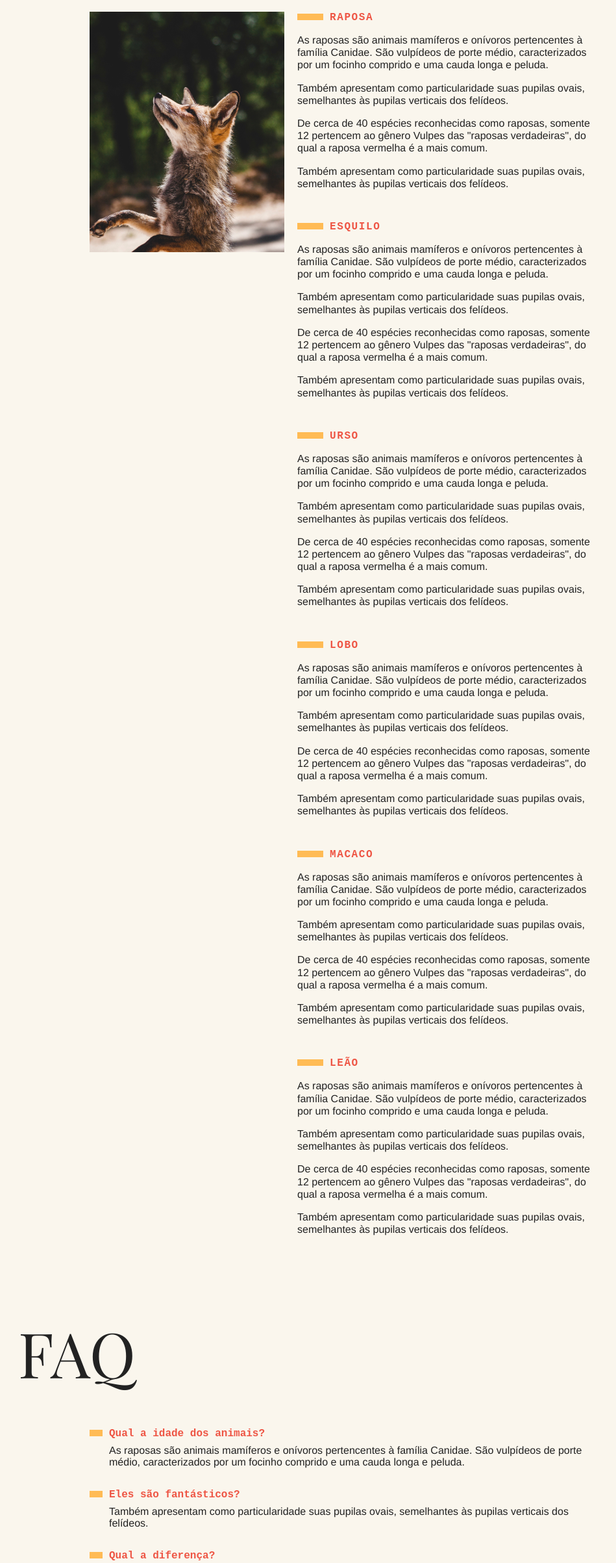
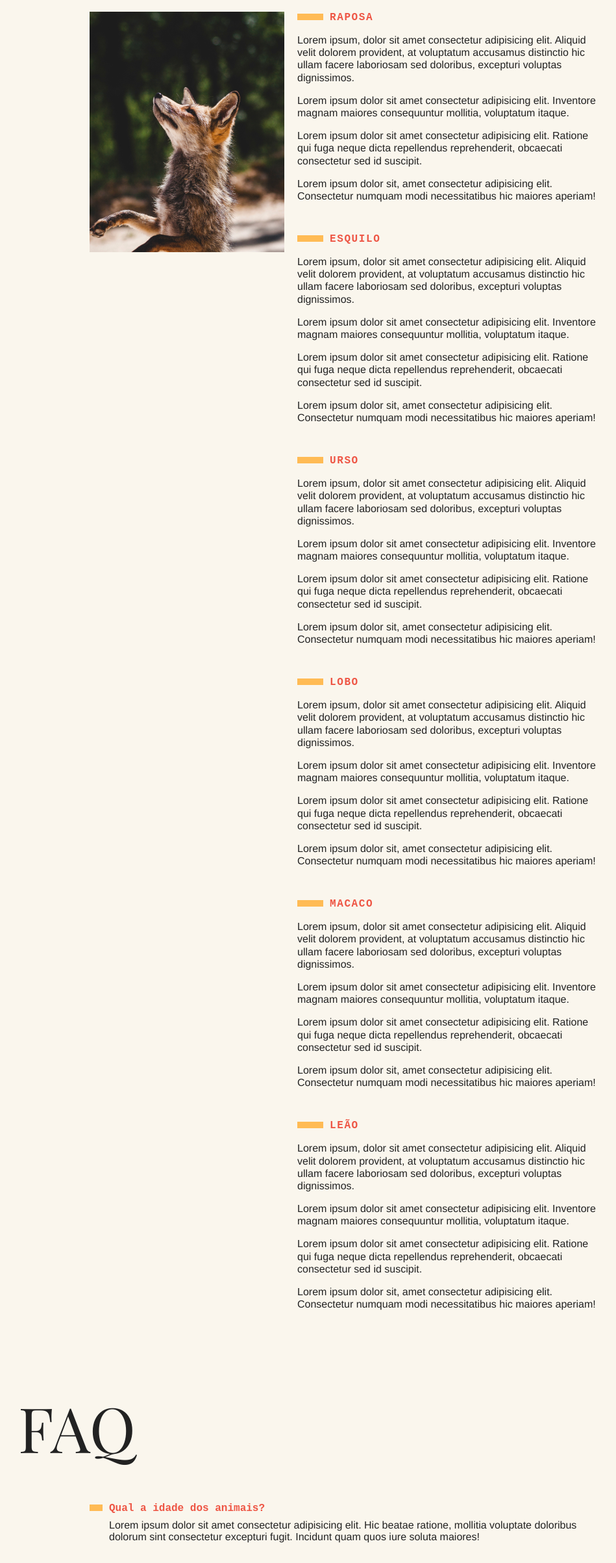
Before and after one commit to fermercado/JavaScript---Estudos, a plain HTML site: page 12- Projeto 1/index.html in a window 1280 px wide. Shown: the part 340-2745 px from the top of the page at 65% size, without its empty margins (162-1111 px from the left). Drawn offline with Linux system fonts and the light colour scheme.

Commit message:
upgrade projeto 1

```diff
--- /dev/null
+++ b/12- Projeto 1/app/script.js
@@ -0,0 +1,87 @@
+function initTabNav() {
+  const tabMenu = document.querySelectorAll('.js-tabmenu li')
+  const tabContent = document.querySelectorAll('.js-tabcontent section')
+
+  if (tabMenu.length && tabContent.length) {
+    tabContent[0].classList.add('ativo')
+
+    function activeTab(index) {
+      tabContent.forEach(section => {
+        section.classList.remove('ativo')
+      })
+      tabContent[index].classList.add('ativo')
+    }
+
+    tabMenu.forEach((itemMenu, index) => {
+      itemMenu.addEventListener('click', () => {
+        activeTab(index)
+      })
+    })
+  }
+}
+initTabNav()
+
+function initAccordion() {
+  const accordionList = document.querySelectorAll('.js-accordion dt')
+  const activeClass = 'ativo'
+  if (accordionList.length) {
+    accordionList[0].classList.add(activeClass)
+    accordionList[0].nextElementSibling.classList.add(activeClass)
+    function activeAccordion() {
+      this.classList.toggle(activeClass)
+      this.nextElementSibling.classList.toggle(activeClass)
+    }
+    accordionList.forEach(item => {
+      item.addEventListener('click', activeAccordion)
+    })
+  }
+}
+
+initAccordion()
+
+function initScrollSmooth() {
+  const linksInternos = document.querySelectorAll('.js-menu a[href^="#"]')
+
+  function scrollToSection(event) {
+    event.preventDefault()
+    const href = event.currentTarget.getAttribute('href')
+    const section = document.querySelector(href)
+
+    section.scrollIntoView({
+      behavior: 'smooth',
+      block: 'start'
+    })
+
+    // forma alternativa
+    // const topo = section.offsetTop
+    // window.scrollTo({
+    //   top: topo,
+    //   behavior: 'smooth'
+    // })
+  }
+  linksInternos.forEach(link => {
+    link.addEventListener('click', scrollToSection)
+  })
+}
+
+initScrollSmooth()
+
+function initAnimationScroll() {
+  const sections = document.querySelectorAll('.js-scroll')
+
+  if (sections.length) {
+    const windowMetade = window.innerHeight * 0.7
+
+    function animaScroll() {
+      sections.forEach(section => {
+        const sectionTop = section.getBoundingClientRect().top
+        const isSectionVisible = sectionTop - windowMetade < 0
+        if (isSectionVisible) section.classList.add('ativo')
+        // else section.classList.remove('ativo')
+      })
+    }
+  }
+  animaScroll()
+  window.addEventListener('scroll', animaScroll)
+}
+initAnimationScroll()
--- a/12- Projeto 1/index.html
+++ b/12- Projeto 1/index.html
@@ -1,17 +1,21 @@
 <!DOCTYPE html>
-<html>
+<html lang="en">
 
 <head>
-  <meta charset="utf-8" />
-  <meta http-equiv="X-UA-Compatible" content="IE=edge">
+  <meta charset="UTF-8" />
+  <meta http-equiv="X-UA-Compatible" content="IE=edge" />
+  <meta name="viewport" content="width=device-width, initial-scale=1.0" />
+
+  <style>
+    @import url('https://fonts.googleapis.com/css2?family=Playfair+Display+SC&display=swap');
+  </style>
+  <link rel="stylesheet" href="css/style.css" />
+
   <title>Animais Fantásticos</title>
-  <meta name="viewport" content="width=device-width, initial-scale=1">
-  <link href="https://fonts.googleapis.com/css?family=Playfair+Display+SC" rel="stylesheet">
-  <link rel="stylesheet" type="text/css" href="css/style.css" />
 </head>
 
 <body>
-  <nav class="menu">
+  <nav class="menu js-menu">
     <ul>
       <li><a href="#animais">Animais</a></li>
       <li><a href="#faq">Faq</a></li>
@@ -19,119 +23,220 @@
       <li><a href="https://www.origamid.com/">Dev →</a></li>
     </ul>
   </nav>
-  <section class="grid-section animais" id="animais">
+  <section class="grid-section animais js-scroll" id="animais">
     <h1 class="titulo">Animais Fantásticos</h1>
-    <ul class="animais-lista">
+    <ul class="animais-lista js-tabmenu">
       <li>
-        <img src="img/imagem1.jpg">
+        <img src="img/imagem1.jpg" />
       </li>
       <li>
-        <img src="img/imagem2.jpg">
+        <img src="img/imagem2.jpg" />
       </li>
       <li>
-        <img src="img/imagem3.jpg">
+        <img src="img/imagem3.jpg" />
       </li>
       <li>
-        <img src="img/imagem4.jpg">
+        <img src="img/imagem4.jpg" />
       </li>
       <li>
-        <img src="img/imagem5.jpg">
+        <img src="img/imagem5.jpg" />
       </li>
       <li>
-        <img src="img/imagem6.jpg">
+        <img src="img/imagem6.jpg" />
       </li>
     </ul>
-    <div class="animais-descricao">
+    <div class="animais-descricao js-scroll js-tabcontent">
       <section>
         <h2>Raposa</h2>
-        <p>As raposas são animais mamíferos e onívoros pertencentes à família Canidae. São vulpídeos de porte médio, caracterizados
-          por um focinho comprido e uma cauda longa e peluda.</p>
-        <p>Também apresentam como particularidade suas pupilas ovais, semelhantes às pupilas verticais dos felídeos.</p>
-        <p>De cerca de 40 espécies reconhecidas como raposas, somente 12 pertencem ao gênero Vulpes das "raposas verdadeiras", do
-          qual a raposa vermelha é a mais comum.</p>
-        <p>Também apresentam como particularidade suas pupilas ovais, semelhantes às pupilas verticais dos felídeos.</p>
+        <p>
+          Lorem ipsum, dolor sit amet consectetur adipisicing elit. Aliquid
+          velit dolorem provident, at voluptatum accusamus distinctio hic
+          ullam facere laboriosam sed doloribus, excepturi voluptas
+          dignissimos.
+        </p>
+        <p>
+          Lorem ipsum dolor sit amet consectetur adipisicing elit. Inventore
+          magnam maiores consequuntur mollitia, voluptatum itaque.
+        </p>
+        <p>
+          Lorem ipsum dolor sit amet consectetur adipisicing elit. Ratione qui
+          fuga neque dicta repellendus reprehenderit, obcaecati consectetur
+          sed id suscipit.
+        </p>
+        <p>
+          Lorem ipsum dolor sit, amet consectetur adipisicing elit.
+          Consectetur numquam modi necessitatibus hic maiores aperiam!
+        </p>
       </section>
 
       <section>
         <h2>Esquilo</h2>
-        <p>As raposas são animais mamíferos e onívoros pertencentes à família Canidae. São vulpídeos de porte médio, caracterizados
-          por um focinho comprido e uma cauda longa e peluda.</p>
-        <p>Também apresentam como particularidade suas pupilas ovais, semelhantes às pupilas verticais dos felídeos.</p>
-        <p>De cerca de 40 espécies reconhecidas como raposas, somente 12 pertencem ao gênero Vulpes das "raposas verdadeiras", do
-          qual a raposa vermelha é a mais comum.</p>
-        <p>Também apresentam como particularidade suas pupilas ovais, semelhantes às pupilas verticais dos felídeos.</p>
+        <p>
+          Lorem ipsum, dolor sit amet consectetur adipisicing elit. Aliquid
+          velit dolorem provident, at voluptatum accusamus distinctio hic
+          ullam facere laboriosam sed doloribus, excepturi voluptas
+          dignissimos.
+        </p>
+        <p>
+          Lorem ipsum dolor sit amet consectetur adipisicing elit. Inventore
+          magnam maiores consequuntur mollitia, voluptatum itaque.
+        </p>
+        <p>
+          Lorem ipsum dolor sit amet consectetur adipisicing elit. Ratione qui
+          fuga neque dicta repellendus reprehenderit, obcaecati consectetur
+          sed id suscipit.
+        </p>
+        <p>
+          Lorem ipsum dolor sit, amet consectetur adipisicing elit.
+          Consectetur numquam modi necessitatibus hic maiores aperiam!
+        </p>
       </section>
       <section>
         <h2>Urso</h2>
-        <p>As raposas são animais mamíferos e onívoros pertencentes à família Canidae. São vulpídeos de porte médio, caracterizados
-          por um focinho comprido e uma cauda longa e peluda.</p>
-        <p>Também apresentam como particularidade suas pupilas ovais, semelhantes às pupilas verticais dos felídeos.</p>
-        <p>De cerca de 40 espécies reconhecidas como raposas, somente 12 pertencem ao gênero Vulpes das "raposas verdadeiras", do
-          qual a raposa vermelha é a mais comum.</p>
-        <p>Também apresentam como particularidade suas pupilas ovais, semelhantes às pupilas verticais dos felídeos.</p>
+        <p>
+          Lorem ipsum, dolor sit amet consectetur adipisicing elit. Aliquid
+          velit dolorem provident, at voluptatum accusamus distinctio hic
+          ullam facere laboriosam sed doloribus, excepturi voluptas
+          dignissimos.
+        </p>
+        <p>
+          Lorem ipsum dolor sit amet consectetur adipisicing elit. Inventore
+          magnam maiores consequuntur mollitia, voluptatum itaque.
+        </p>
+        <p>
+          Lorem ipsum dolor sit amet consectetur adipisicing elit. Ratione qui
+          fuga neque dicta repellendus reprehenderit, obcaecati consectetur
+          sed id suscipit.
+        </p>
+        <p>
+          Lorem ipsum dolor sit, amet consectetur adipisicing elit.
+          Consectetur numquam modi necessitatibus hic maiores aperiam!
+        </p>
       </section>
       <section>
         <h2>Lobo</h2>
-        <p>As raposas são animais mamíferos e onívoros pertencentes à família Canidae. São vulpídeos de porte médio, caracterizados
-          por um focinho comprido e uma cauda longa e peluda.</p>
-        <p>Também apresentam como particularidade suas pupilas ovais, semelhantes às pupilas verticais dos felídeos.</p>
-        <p>De cerca de 40 espécies reconhecidas como raposas, somente 12 pertencem ao gênero Vulpes das "raposas verdadeiras", do
-          qual a raposa vermelha é a mais comum.</p>
-        <p>Também apresentam como particularidade suas pupilas ovais, semelhantes às pupilas verticais dos felídeos.</p>
+        <p>
+          Lorem ipsum, dolor sit amet consectetur adipisicing elit. Aliquid
+          velit dolorem provident, at voluptatum accusamus distinctio hic
+          ullam facere laboriosam sed doloribus, excepturi voluptas
+          dignissimos.
+        </p>
+        <p>
+          Lorem ipsum dolor sit amet consectetur adipisicing elit. Inventore
+          magnam maiores consequuntur mollitia, voluptatum itaque.
+        </p>
+        <p>
+          Lorem ipsum dolor sit amet consectetur adipisicing elit. Ratione qui
+          fuga neque dicta repellendus reprehenderit, obcaecati consectetur
+          sed id suscipit.
+        </p>
+        <p>
+          Lorem ipsum dolor sit, amet consectetur adipisicing elit.
+          Consectetur numquam modi necessitatibus hic maiores aperiam!
+        </p>
       </section>
       <section>
         <h2>Macaco</h2>
-        <p>As raposas são animais mamíferos e onívoros pertencentes à família Canidae. São vulpídeos de porte médio, caracterizados
-          por um focinho comprido e uma cauda longa e peluda.</p>
-        <p>Também apresentam como particularidade suas pupilas ovais, semelhantes às pupilas verticais dos felídeos.</p>
-        <p>De cerca de 40 espécies reconhecidas como raposas, somente 12 pertencem ao gênero Vulpes das "raposas verdadeiras", do
-          qual a raposa vermelha é a mais comum.</p>
-        <p>Também apresentam como particularidade suas pupilas ovais, semelhantes às pupilas verticais dos felídeos.</p>
+        <p>
+          Lorem ipsum, dolor sit amet consectetur adipisicing elit. Aliquid
+          velit dolorem provident, at voluptatum accusamus distinctio hic
+          ullam facere laboriosam sed doloribus, excepturi voluptas
+          dignissimos.
+        </p>
+        <p>
+          Lorem ipsum dolor sit amet consectetur adipisicing elit. Inventore
+          magnam maiores consequuntur mollitia, voluptatum itaque.
+        </p>
+        <p>
+          Lorem ipsum dolor sit amet consectetur adipisicing elit. Ratione qui
+          fuga neque dicta repellendus reprehenderit, obcaecati consectetur
+          sed id suscipit.
+        </p>
+        <p>
+          Lorem ipsum dolor sit, amet consectetur adipisicing elit.
+          Consectetur numquam modi necessitatibus hic maiores aperiam!
+        </p>
       </section>
       <section>
         <h2>Leão</h2>
-        <p>As raposas são animais mamíferos e onívoros pertencentes à família Canidae. São vulpídeos de porte médio, caracterizados
-          por um focinho comprido e uma cauda longa e peluda.</p>
-        <p>Também apresentam como particularidade suas pupilas ovais, semelhantes às pupilas verticais dos felídeos.</p>
-        <p>De cerca de 40 espécies reconhecidas como raposas, somente 12 pertencem ao gênero Vulpes das "raposas verdadeiras", do
-          qual a raposa vermelha é a mais comum.</p>
-        <p>Também apresentam como particularidade suas pupilas ovais, semelhantes às pupilas verticais dos felídeos.</p>
+        <p>
+          Lorem ipsum, dolor sit amet consectetur adipisicing elit. Aliquid
+          velit dolorem provident, at voluptatum accusamus distinctio hic
+          ullam facere laboriosam sed doloribus, excepturi voluptas
+          dignissimos.
+        </p>
+        <p>
+          Lorem ipsum dolor sit amet consectetur adipisicing elit. Inventore
+          magnam maiores consequuntur mollitia, voluptatum itaque.
+        </p>
+        <p>
+          Lorem ipsum dolor sit amet consectetur adipisicing elit. Ratione qui
+          fuga neque dicta repellendus reprehenderit, obcaecati consectetur
+          sed id suscipit.
+        </p>
+        <p>
+          Lorem ipsum dolor sit, amet consectetur adipisicing elit.
+          Consectetur numquam modi necessitatibus hic maiores aperiam!
+        </p>
       </section>
     </div>
   </section>
 
-  <section class="grid-section faq" id="faq">
+  <section class="grid-section faq js-scroll" id="faq">
     <h1 class="titulo">FAQ</h1>
-    <dl class="faq-lista">
+    <dl class="faq-lista js-accordion">
       <dt>Qual a idade dos animais?</dt>
-      <dd>As raposas são animais mamíferos e onívoros pertencentes à família Canidae. São vulpídeos de porte médio, caracterizados por um focinho comprido e uma cauda longa e peluda.</dd>
+      <dd>
+        Lorem ipsum dolor sit amet consectetur adipisicing elit. Hic beatae
+        ratione, mollitia voluptate doloribus dolorum sint consectetur
+        excepturi fugit. Incidunt quam quos iure soluta maiores!
+      </dd>
       <dt>Eles são fantásticos?</dt>
-      <dd>Também apresentam como particularidade suas pupilas ovais, semelhantes às pupilas verticais dos felídeos.</dd>
+      <dd>
+        Lorem ipsum dolor sit amet consectetur adipisicing elit. Consectetur,
+        et est. Iste, perferendis aliquid iusto amet sunt culpa qui
+        repellendus, veniam a facere, nisi ea delectus explicabo aut facilis
+        obcaecati.
+      </dd>
       <dt>Qual a diferença?</dt>
-      <dd>As raposas são animais mamíferos e onívoros pertencentes à família Canidae. São vulpídeos de porte médio, caracterizados por um focinho comprido e uma cauda longa e peluda.</dd>
+      <dd>
+        Lorem ipsum dolor sit amet consectetur adipisicing elit. Doloremque
+        error, illo rerum totam id nisi ad. Aspernatur mollitia recusandae
+        omnis magnam quaerat velit, possimus veritatis deleniti, labore quas
+        dolores eligendi consectetur numquam repellendus! Eligendi, fugiat
+        assumenda nesciunt ducimus labore qui.
+      </dd>
       <dt>Como proteger?</dt>
-      <dd>Também apresentam como particularidade suas pupilas ovais, semelhantes às pupilas verticais dos felídeos.</dd>
+      <dd>
+        Lorem ipsum dolor sit amet consectetur adipisicing elit. Adipisci
+        voluptas, similique maiores dignissimos esse tenetur suscipit
+        consectetur ipsam modi, autem doloremque quo blanditiis laborum sequi
+        hic. Necessitatibus cumque eveniet similique blanditiis nisi dolores
+        cum unde quia praesentium. Nobis quam vero aperiam fugiat dolore,
+        accusantium minima eum earum vitae nulla cum.
+      </dd>
     </dl>
   </section>
 
-  <section class="grid-section contato" id="contato">
+  <section class="grid-section contato js-scroll" id="contato">
     <h1 class="titulo">Contato</h1>
     <div class="mapa">
-      <img src="img/mapa.png">
+      <img src="img/mapa.png" />
     </div>
     <ul class="dados">
-      <li>fermercado@live.com</li>
+      <li>contato@contato.com.br</li>
       <li>+55 (18) 9999-9999</li>
-      <li>Rua Birigui, nº 99</li>
-      <li>Birigui - SP</li>
+      <li>Rua street, nº 21</li>
+      <li>Birigui-sp</li>
     </ul>
   </section>
 
   <footer class="copy">
     <p>Todos os direitos reservados.</p>
   </footer>
+  <p></p>
 
-  <script src="script.js"></script>
+  <script src="app/script.js"></script>
 </body>
 
 </html>
```
Also changed, not shown: 12- Projeto 1/app.js (renamed from 12- Projeto 1/script copy.js).
